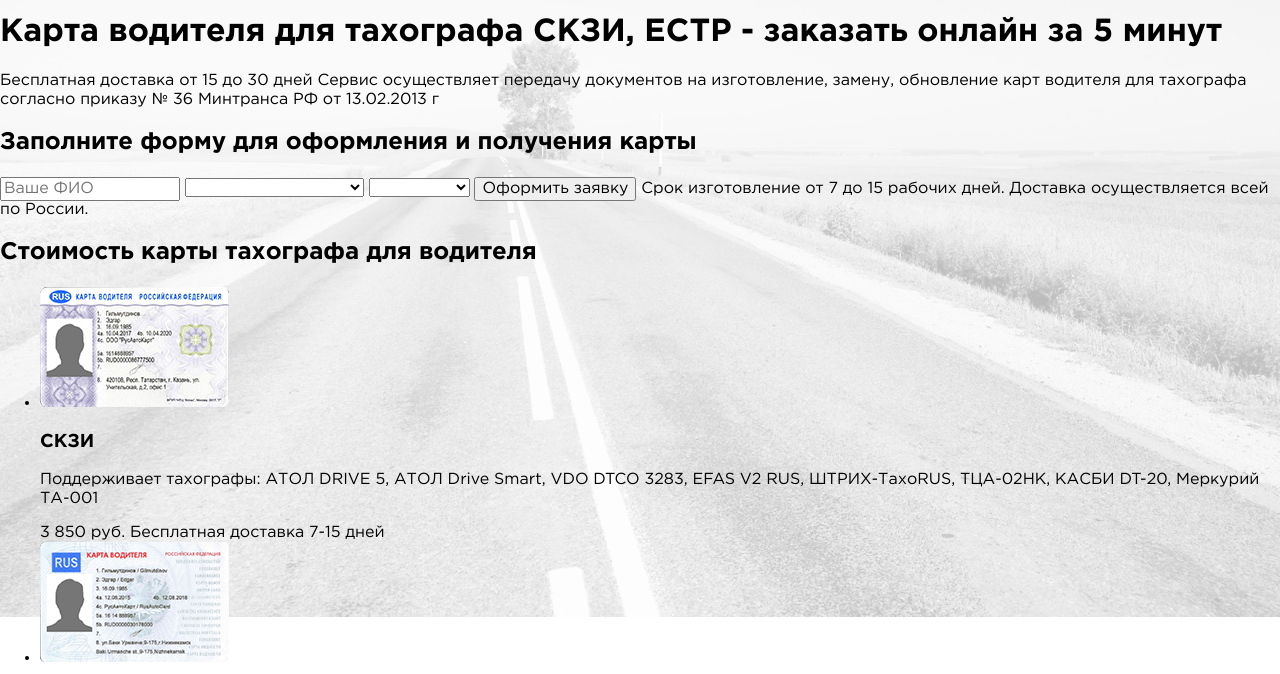
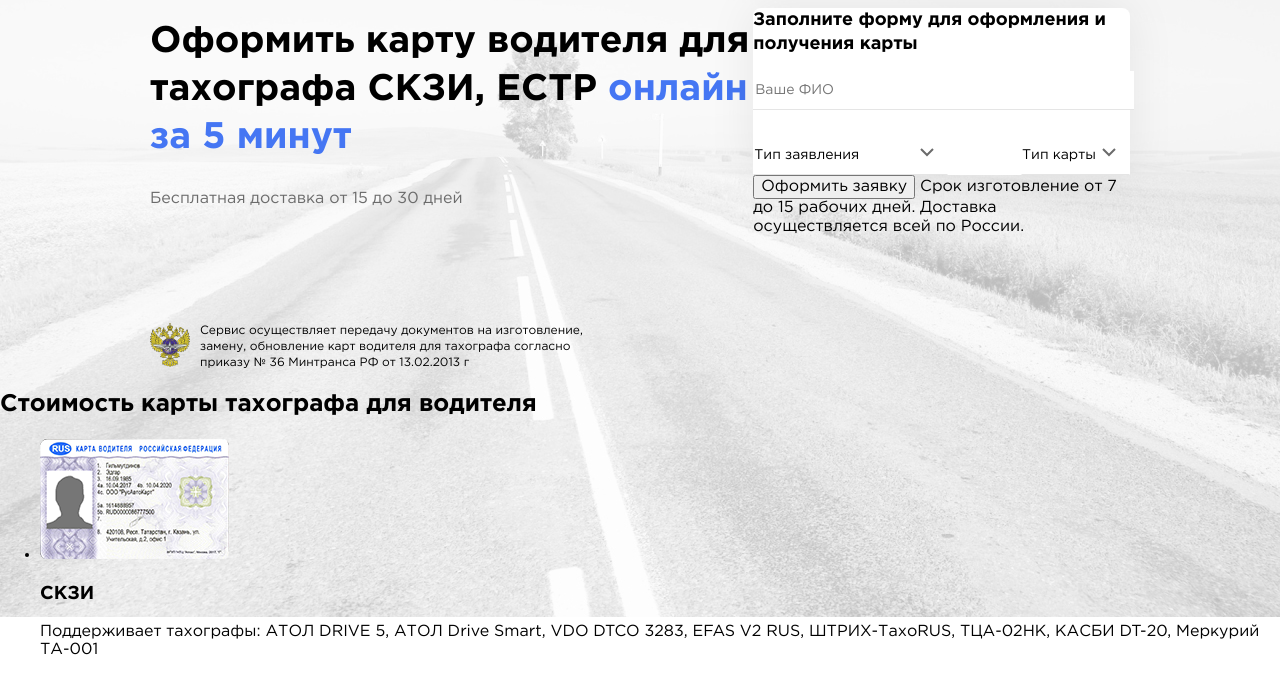
Before and after one commit to kashmir1/skzi, a website: page source/index.html in a window 1280 px wide. Shown: the part 95-769 px from the top of the page. Drawn offline with Linux system fonts and the light colour scheme; files whose address does not match are found by name.

Commit message:
кастомизирует селекты

```diff
--- a/source/index.html
+++ b/source/index.html
@@ -48,40 +48,52 @@
        </div>
 
      </div>
-
  </header>
- </div>
-
-
 
 <main class="main-page">
+  <div class="container">
     <section class="card-create">
-    <h1>Карта водителя для тахографа СКЗИ, ЕСТР -  заказать онлайн за 5 минут</h1>
+      <div class="card-create__left-col">
+        <h1 class="titles__h1">Оформить карту водителя для тахографа СКЗИ, ЕСТР <span class="titles__h1--blue">онлайн за 5 минут </span></h1>
         <span class="card-create__subtext">Бесплатная доставка от 15 до 30 дней</span>
         <span class="card-create__rule">
       Сервис осуществляет передачу документов на изготовление, замену, обновление карт водителя для тахографа согласно приказу № 36 Минтранса РФ от 13.02.2013 г
     </span>
+      </div>
+
       <form class="form" action="" method="post">
+        <div class="form__small-form">
           <h2 class="form__title">Заполните форму для оформления и получения карты</h2>
           <input class="form__input" type="text" placeholder="Ваше ФИО" required>
-      <select class="form__select" name="" id="statement-type">
-        <option value="Тип заявления"></option>
-        <option value="">Обновление карты</option>
-        <option value="">Новая карта</option>
-        <option value="">Замена карты</option>
+          <div class="form__select-wrapper">
+            <div class="custom-select form__select-type">
+              <select>
+                <option value="0">Тип заявления</option>
+                <option value="1">Обновление карты</option>
+                <option value="2">Новая карта</option>
+                <option value="3">Замена карты</option>
               </select>
-      <select class="form__select" name="" id="card-type">
-        <option value="Тип карты"></option>
-        <option value="">СКЗИ</option>
-        <option value="">ЕСТР</option>
-        <option value="">без СКЗИ</option>
+            </div>
+            <div class="custom-select form__select-card-type">
+              <select>
+                <option value="0">Тип карты</option>
+                <option value="1">СКЗИ</option>
+                <option value="2">ЕСТР</option>
+                <option value="3">без СКЗИ</option>
               </select>
+            </div>
+          </div>
+
+
+        </div>
         <button class="form__button" type="submit">Оформить заявку</button>
         <span class="form__note">Срок изготовление от 7 до 15 рабочих дней.
 Доставка осуществляется всей по России.
 </span>
       </form>
     </section>
+  </div>
+
   <section class="card-price">
     <h2>Стоимость карты тахографа для водителя</h2>
     <ul class="card-price__list">
@@ -230,6 +242,6 @@
 <footer>
 
 </footer>
-<script></script>
+<script src="js/select.js"></script>
 </body>
 </html>
--- /dev/null
+++ b/source/js/select.js
@@ -0,0 +1,80 @@
+var x, i, j, l, ll, selElmnt, a, b, c;
+/* Look for any elements with the class "custom-select": */
+x = document.getElementsByClassName("custom-select");
+l = x.length;
+for (i = 0; i < l; i++) {
+  selElmnt = x[i].getElementsByTagName("select")[0];
+  ll = selElmnt.length;
+  /* For each element, create a new DIV that will act as the selected item: */
+  a = document.createElement("DIV");
+  a.setAttribute("class", "select-selected");
+  a.innerHTML = selElmnt.options[selElmnt.selectedIndex].innerHTML;
+  x[i].appendChild(a);
+  /* For each element, create a new DIV that will contain the option list: */
+  b = document.createElement("DIV");
+  b.setAttribute("class", "select-items select-hide");
+  for (j = 1; j < ll; j++) {
+    /* For each option in the original select element,
+    create a new DIV that will act as an option item: */
+    c = document.createElement("DIV");
+    c.innerHTML = selElmnt.options[j].innerHTML;
+    c.addEventListener("click", function(e) {
+      /* When an item is clicked, update the original select box,
+      and the selected item: */
+      var y, i, k, s, h, sl, yl;
+      s = this.parentNode.parentNode.getElementsByTagName("select")[0];
+      sl = s.length;
+      h = this.parentNode.previousSibling;
+      for (i = 0; i < sl; i++) {
+        if (s.options[i].innerHTML == this.innerHTML) {
+          s.selectedIndex = i;
+          h.innerHTML = this.innerHTML;
+          y = this.parentNode.getElementsByClassName("same-as-selected");
+          yl = y.length;
+          for (k = 0; k < yl; k++) {
+            y[k].removeAttribute("class");
+          }
+          this.setAttribute("class", "same-as-selected");
+          break;
+        }
+      }
+      h.click();
+    });
+    b.appendChild(c);
+  }
+  x[i].appendChild(b);
+  a.addEventListener("click", function(e) {
+    /* When the select box is clicked, close any other select boxes,
+    and open/close the current select box: */
+    e.stopPropagation();
+    closeAllSelect(this);
+    this.nextSibling.classList.toggle("select-hide");
+    this.classList.toggle("select-arrow-active");
+  });
+}
+
+function closeAllSelect(elmnt) {
+  /* A function that will close all select boxes in the document,
+  except the current select box: */
+  var x, y, i, xl, yl, arrNo = [];
+  x = document.getElementsByClassName("select-items");
+  y = document.getElementsByClassName("select-selected");
+  xl = x.length;
+  yl = y.length;
+  for (i = 0; i < yl; i++) {
+    if (elmnt == y[i]) {
+      arrNo.push(i)
+    } else {
+      y[i].classList.remove("select-arrow-active");
+    }
+  }
+  for (i = 0; i < xl; i++) {
+    if (arrNo.indexOf(i)) {
+      x[i].classList.add("select-hide");
+    }
+  }
+}
+
+/* If the user clicks anywhere outside the select box,
+then close all select boxes: */
+document.addEventListener("click", closeAllSelect);
--- /dev/null
+++ b/source/sass/blocks/card-create.scss
@@ -0,0 +1,26 @@
+.card-create {
+  display: flex;
+}
+
+.card-create__left-col {
+  min-width: 586px;
+}
+
+.card-create__subtext {
+  display: inline-block;
+  margin-top: 4px;
+  font-size: 16px;
+  color: #6B6B6B;
+}
+
+.card-create__rule {
+  margin-top: 114px;
+  width: 418px;
+  font-size: 12px;
+  display: inline-block;
+  background-image: url("../img/emblem.png");
+  background-repeat: no-repeat;
+  min-height: 48px;
+  padding-left: 50px;
+  line-height: 16px;
+}
--- /dev/null
+++ b/source/sass/blocks/form.scss
@@ -0,0 +1,99 @@
+.form__small-form {
+  background-color: #ffffff;
+  border-radius: 8px;
+  box-shadow: 0px 0px 48px rgba(0, 0, 0, 0.08);
+}
+
+.form__title {
+  font-size: 18px;
+  line-height: 24px;
+}
+
+.form__input {
+  width: 100%;
+  padding-top: 11px;
+  padding-bottom: 11px;
+  border: 0;
+  border-bottom: 1px solid #E5E5E5;
+  color: #979797;
+  font-size: 14px;
+}
+
+.form__select-wrapper {
+  margin-top: 25px;
+  display: flex;
+  justify-content: space-between;
+}
+
+.form__select-type {
+  width: 195px;
+}
+
+.form__select-card-type {
+  width: 109px;
+}
+
+.custom-select {
+  position: relative;
+}
+
+.custom-select select {
+  display: none; /*hide original SELECT element: */
+}
+
+.select-selected {
+  background-color: #ffffff;
+  border-bottom: 1px solid #E5E5E5;
+  font-size: 14px;
+}
+
+/* Style the arrow inside the select element: */
+.select-selected:after {
+  position: absolute;
+  content: "";
+  top: 7px;
+  right: 10px;
+  width: 12px;
+  height: 6px;
+  border: 6px solid transparent;
+  background-image: url("../img/downarrow.svg");
+  background-repeat: no-repeat;
+}
+
+/* Point the arrow upwards when the select box is open (active): */
+.select-selected.select-arrow-active:after {
+  background-image: url("../img/uparrow.svg");
+  top: 7px;
+}
+
+/* style the items (options), including the selected item: */
+.select-items div,.select-selected {
+  color: #000000;
+  padding-top: 11px;
+  padding-bottom: 11px;
+  border: 1px solid transparent;
+  border-color: transparent transparent rgba(0, 0, 0, 0.1) transparent;
+  cursor: pointer;
+  font-size: 14px;
+}
+
+/* Style items (options): */
+.select-items {
+  position: absolute;
+  background-color: #ffffff;
+  color: #000000;
+  top: 100%;
+  left: 0;
+  right: 0;
+  z-index: 99;
+}
+
+/* Hide the items when the select box is closed: */
+.select-hide {
+  display: none;
+}
+
+.select-items div:hover, .same-as-selected {
+  background-color: #ffffff;
+  color: #4576F3;
+}
--- /dev/null
+++ b/source/sass/blocks/titles.scss
@@ -0,0 +1,8 @@
+.titles__h1 {
+  font-size: 37px;
+  line-height: 48px;
+}
+
+.titles__h1--blue {
+  color: #4576F3;
+}
--- a/source/sass/style.scss
+++ b/source/sass/style.scss
@@ -6,3 +6,6 @@
 @import "global/mixins.scss";
 @import "blocks/header";
 @import "blocks/navigation";
+@import "blocks/titles";
+@import "blocks/card-create";
+@import "blocks/form";
```
Also changed, not shown: source/css/style.css, source/img/downarrow.svg (added), source/img/emblem.png (added), source/img/uparrow.svg (added), 1 other file. Lines whose indentation alone changed are shown as unchanged.
